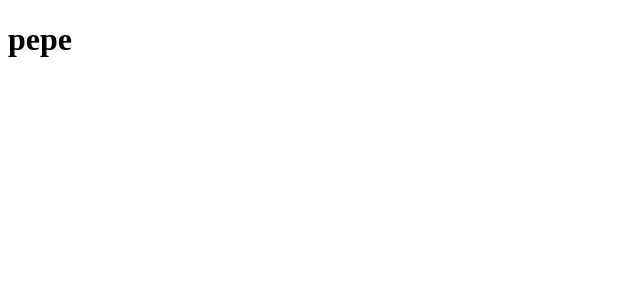
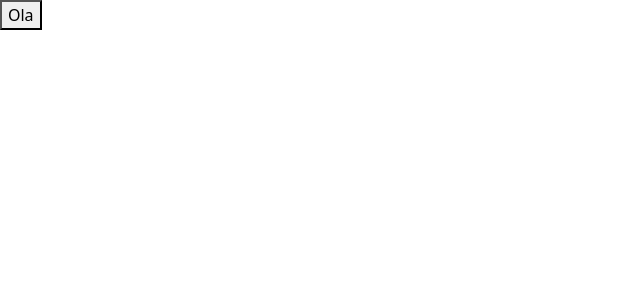
Before and after one commit to RubenOnsurbe/SportsTeamCreator, an Angular app: page / in a window 1280 px wide. Shown: the top 300 px of the page, without its empty margins (0-640 px from the left). Built offline with nearby package versions, Linux system fonts and the light colour scheme.

Commit message:
Bootstrap Importado

```diff
--- a/angular.json
+++ b/angular.json
@@ -35,9 +35,10 @@
               "src/assets"
             ],
             "styles": [
+              "node_modules/bootstrap/dist/css/bootstrap.min.css",
               "src/styles.css"
             ],
-            "scripts": [],
+            "scripts": [ "node_modules/bootstrap/dist/js/bootstrap.min.js"],
             "server": "src/main.server.ts",
             "prerender": true,
             "ssr": {
--- a/package.json
+++ b/package.json
@@ -21,7 +21,11 @@
     "@angular/platform-server": "^17.0.0",
     "@angular/router": "^17.0.0",
     "@angular/ssr": "^17.0.9",
+    "@popperjs/core": "^2.11.8",
+    "bootstrap": "^5.3.3",
     "express": "^4.18.2",
+    "jquery": "^3.7.1",
+    "popper.js": "^1.16.1",
     "rxjs": "~7.8.0",
     "tslib": "^2.3.0",
     "zone.js": "~0.14.2"
--- a/src/app/app.component.html
+++ b/src/app/app.component.html
@@ -1 +1,3 @@
-<h1>{{paco}}</h1>
+
+
+<button (click)="saludar()">Ola</button>
--- a/src/app/app.component.ts
+++ b/src/app/app.component.ts
@@ -8,4 +8,9 @@ import { Component } from '@angular/core';
 export class AppComponent {
   title = 'SportsTeamCreator';
   paco = 'pepe';
+
+
+  saludar(){
+    alert("Hola");
+  }
 }
--- a/src/app/app.module.ts
+++ b/src/app/app.module.ts
@@ -3,6 +3,7 @@ import { BrowserModule, provideClientHydration } from '@angular/platform-browser
 
 import { AppRoutingModule } from './app-routing.module';
 import { AppComponent } from './app.component';
+import { FormsModule } from '@angular/forms';
 
 @NgModule({
   declarations: [
@@ -10,7 +11,8 @@ import { AppComponent } from './app.component';
   ],
   imports: [
     BrowserModule,
-    AppRoutingModule
+    AppRoutingModule,
+    FormsModule
   ],
   providers: [
     provideClientHydration()
```
Also changed, not shown: 1 other file (tests, documents, lock files or other folders).
